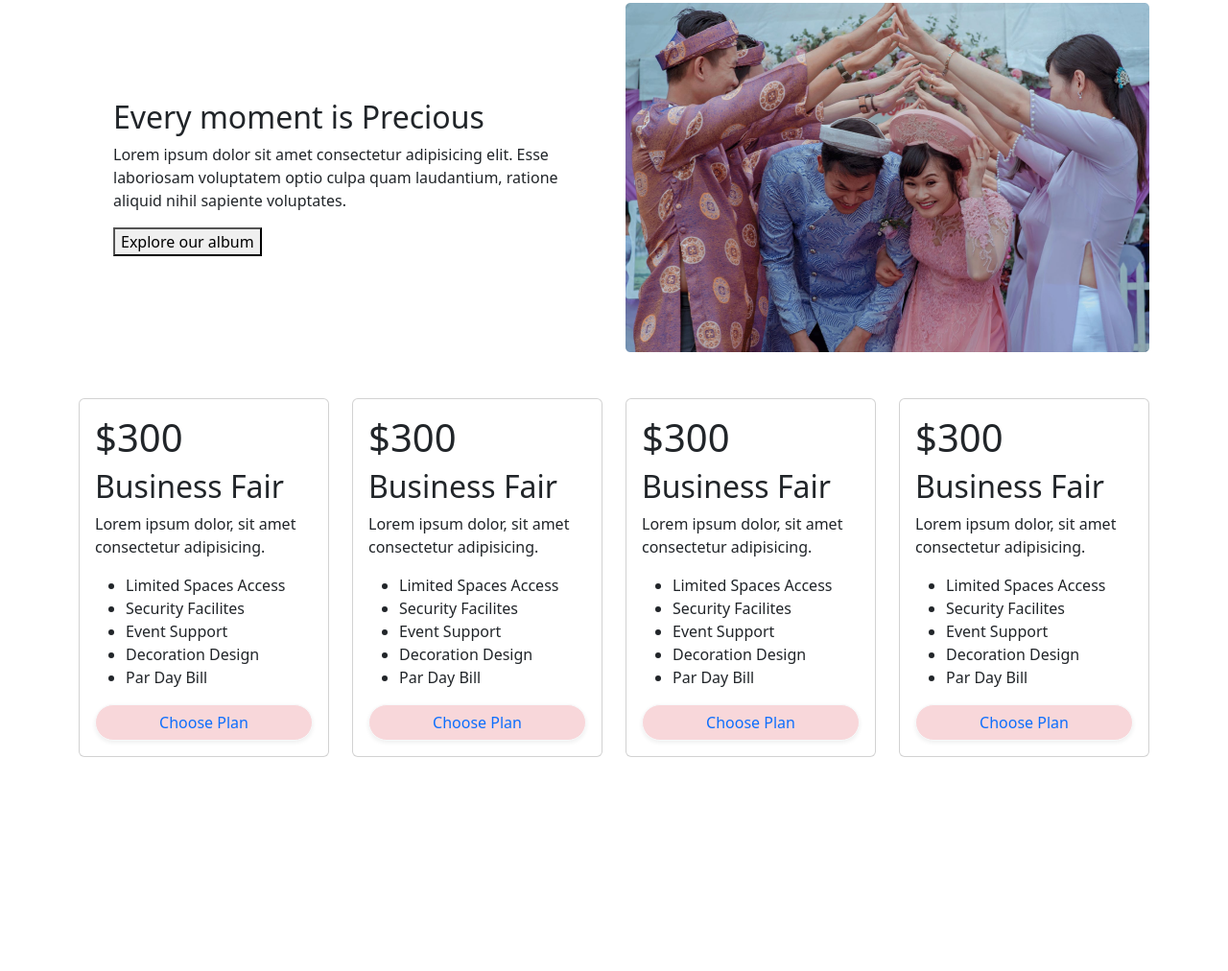
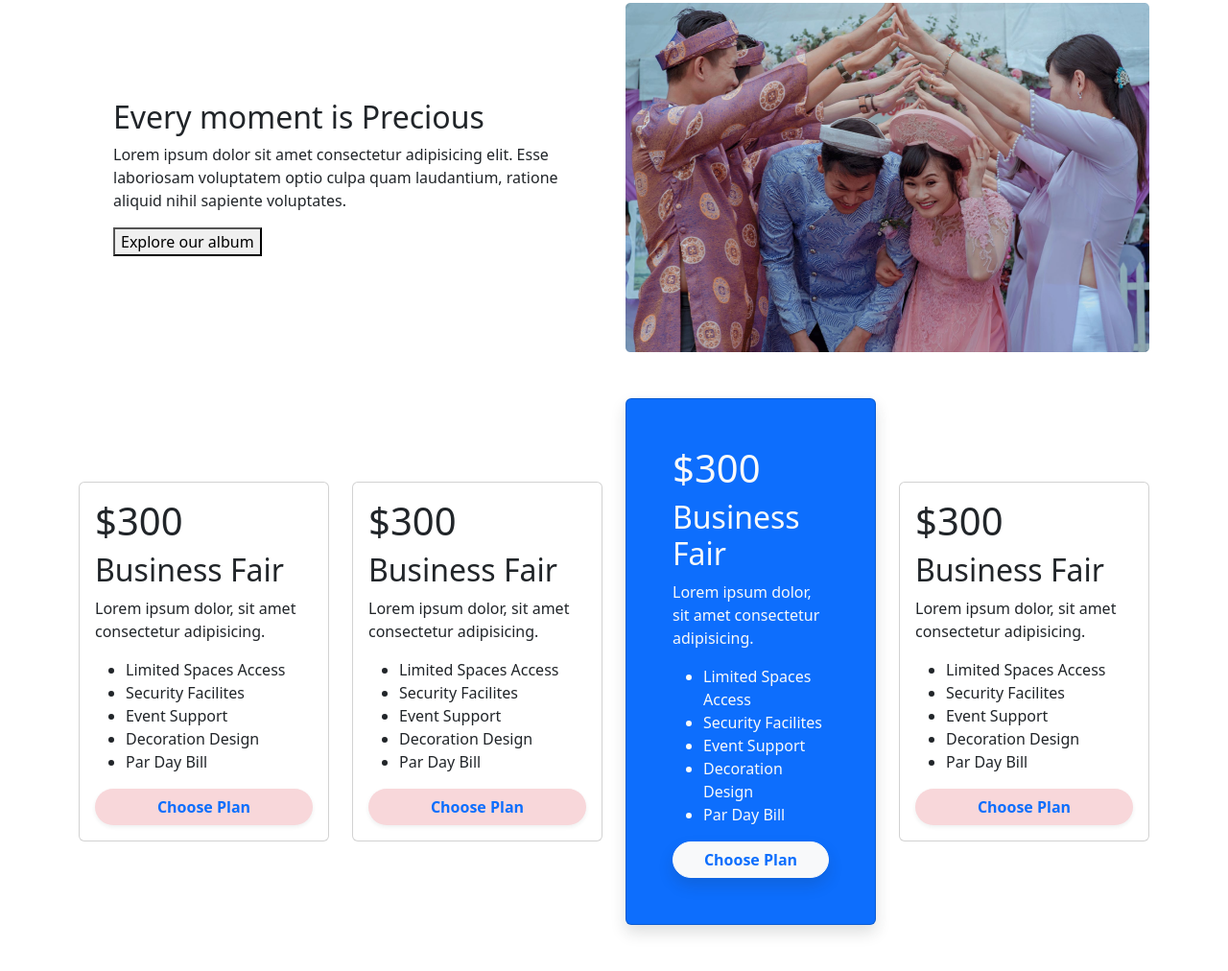
Before and after one commit to bedesignermonir/convention-center, a plain HTML site: page index.html in a window 1280 px wide. Shown: the part 741-1753 px from the top of the page at 96% size. Before the commit the page ends 1578 px from the top, so only its background shows below. Drawn offline with Linux system fonts and the light colour scheme.

Commit message:
button bold added

```diff
--- a/index.html
+++ b/index.html
@@ -129,7 +129,7 @@
 
     <!-- packages start -->
     <div class="container pt-5 pb-5">
-        <div class="row g-4">
+        <div class="row g-4 align-items-center">
             <div class="col-md-3">
                 <div class="card p-3">
                     <h1>$300</h1>
@@ -142,7 +142,7 @@
                         <li>Decoration Design</li>
                         <li>Par Day Bill </li>
                     </ul>
-                    <button class="btn btn-light text-primary shadow-sm rounded-pill bg-danger-subtle">Choose
+                    <button class="btn text-primary shadow-sm fw-bold rounded-pill bg-danger-subtle">Choose
                         Plan</button>
                 </div>
             </div>
@@ -158,7 +158,23 @@
                         <li>Decoration Design</li>
                         <li>Par Day Bill </li>
                     </ul>
-                    <button class="btn btn-light text-primary shadow-sm rounded-pill bg-danger-subtle">Choose
+                    <button class="btn text-primary shadow-sm fw-bold rounded-pill bg-danger-subtle">Choose
+                        Plan</button>
+                </div>
+            </div>
+            <div class="col-md-3">
+                <div class="card p-5 bg-primary shadow text-light">
+                    <h1>$300</h1>
+                    <h2>Business Fair</h2>
+                    <p>Lorem ipsum dolor, sit amet consectetur adipisicing.</p>
+                    <ul>
+                        <li>Limited Spaces Access</li>
+                        <li>Security Facilites</li>
+                        <li>Event Support</li>
+                        <li>Decoration Design</li>
+                        <li>Par Day Bill </li>
+                    </ul>
+                    <button class="btn btn-light text-primary shadow rounded-pill fw-bold">Choose
                         Plan</button>
                 </div>
             </div>
@@ -174,23 +190,7 @@
                         <li>Decoration Design</li>
                         <li>Par Day Bill </li>
                     </ul>
-                    <button class="btn btn-light text-primary shadow-sm rounded-pill bg-danger-subtle">Choose
-                        Plan</button>
-                </div>
-            </div>
-            <div class="col-md-3">
-                <div class="card p-3">
-                    <h1>$300</h1>
-                    <h2>Business Fair</h2>
-                    <p>Lorem ipsum dolor, sit amet consectetur adipisicing.</p>
-                    <ul>
-                        <li>Limited Spaces Access</li>
-                        <li>Security Facilites</li>
-                        <li>Event Support</li>
-                        <li>Decoration Design</li>
-                        <li>Par Day Bill </li>
-                    </ul>
-                    <button class="btn btn-light text-primary shadow-sm rounded-pill bg-danger-subtle">Choose
+                    <button class="btn text-primary shadow-sm fw-bold rounded-pill bg-danger-subtle">Choose
                         Plan</button>
                 </div>
             </div>
```
